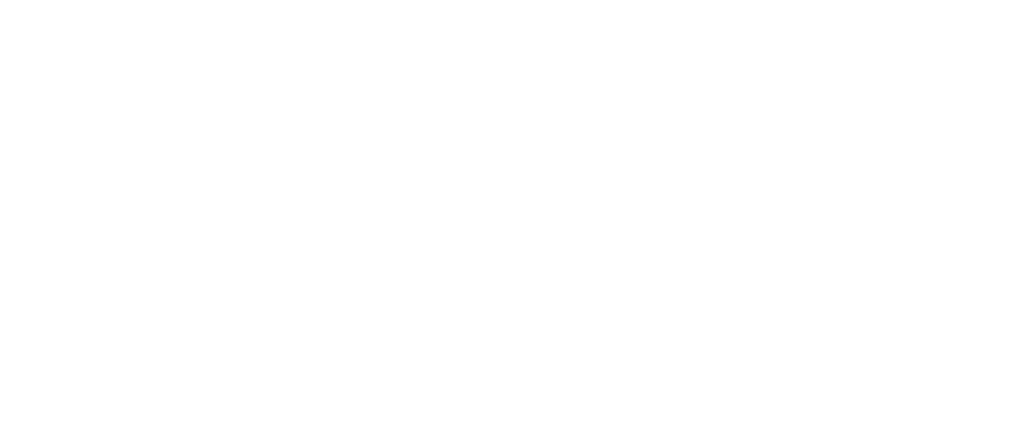
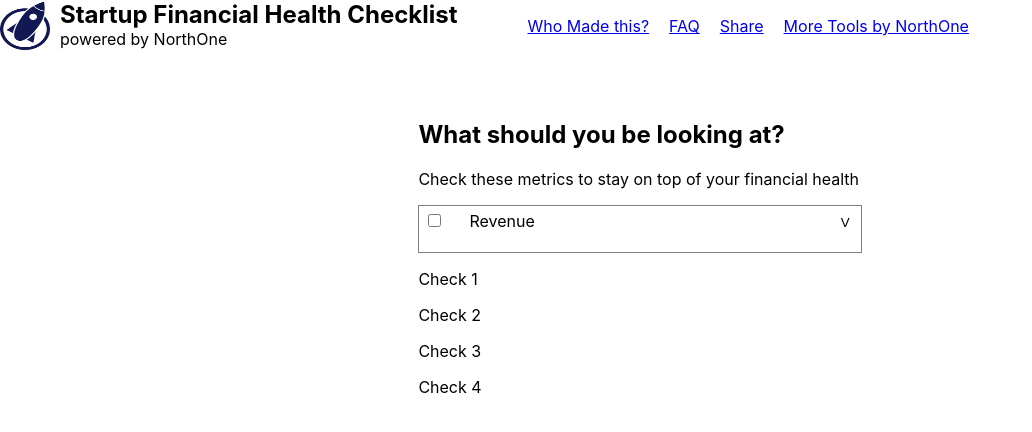
Before and after one commit to ChengCalvin/webpagedesign, a React (Create React App) app in the folder webpagedesign/: page / in a window 1280 px wide. Shown: the top 432 px of the page, without its empty margins (0-1032 px from the left). Built offline with nearby package versions, Linux system fonts and the light colour scheme.

Commit message:
Add toolbar with logo, add metric menu with dropdown menu and checkbox

```diff
--- a/webpagedesign/src/App.css
+++ /dev/null
@@ -1,38 +0,0 @@
-.App {
-  text-align: center;
-}
-
-.App-logo {
-  height: 40vmin;
-  pointer-events: none;
-}
-
-@media (prefers-reduced-motion: no-preference) {
-  .App-logo {
-    animation: App-logo-spin infinite 20s linear;
-  }
-}
-
-.App-header {
-  background-color: #282c34;
-  min-height: 100vh;
-  display: flex;
-  flex-direction: column;
-  align-items: center;
-  justify-content: center;
-  font-size: calc(10px + 2vmin);
-  color: white;
-}
-
-.App-link {
-  color: #61dafb;
-}
-
-@keyframes App-logo-spin {
-  from {
-    transform: rotate(0deg);
-  }
-  to {
-    transform: rotate(360deg);
-  }
-}
--- a/webpagedesign/src/App.js
+++ b/webpagedesign/src/App.js
@@ -1,9 +1,23 @@
 import React from "react";
 
-import "./App.css";
+import Toolbar from "./components/Toolbar/Toolbar";
+import MetricBox from "./components/MetricBox/MetricBox";
 
 function App() {
-  return <div className="App"></div>;
+  return (
+    <div className="App">
+      <Toolbar />
+      <main
+        style={{
+          marginTop: "100px",
+          display: "flex",
+          justifyContent: "center",
+        }}
+      >
+        <MetricBox />
+      </main>
+    </div>
+  );
 }
 
 export default App;
--- /dev/null
+++ b/webpagedesign/src/components/ItemList/ItemList.js
@@ -0,0 +1,7 @@
+import React from "react";
+
+export default (props) => (
+  <li>
+    <a href="/">{props.children}</a>
+  </li>
+);
--- /dev/null
+++ b/webpagedesign/src/components/Logo/Logo.js
@@ -0,0 +1,15 @@
+import React from "react";
+
+import Icon from "../../images/icon.png";
+
+export default () => (
+  <div>
+    <a href="/">
+      <img
+        style={{ height: "50px", width: "50px" }}
+        src={Icon}
+        alt="icon"
+      ></img>
+    </a>
+  </div>
+);
--- /dev/null
+++ b/webpagedesign/src/components/MetricBox/MetricBox.js
@@ -0,0 +1,19 @@
+import React from "react";
+
+import MetricCheckBox from "../MetricCheckBox/MetricCheckBox";
+
+export default () => (
+  <div className="MetricBox">
+    <div className="MetricBox__title">
+      <h2>What should you be looking at?</h2>
+      <p>Check these metrics to stay on top of your financial health</p>
+    </div>
+    <div>
+      <MetricCheckBox />
+      <p>Check 1</p>
+      <p>Check 2</p>
+      <p>Check 3</p>
+      <p>Check 4</p>
+    </div>
+  </div>
+);
--- /dev/null
+++ b/webpagedesign/src/components/MetricCheckBox/MetricCheckBox.css
@@ -0,0 +1,15 @@
+.Box__Item {
+  border: 1px solid gray;
+  padding: 5px;
+}
+
+.Dropdown__Item {
+  border: none;
+  background-color: white;
+  cursor: pointer;
+}
+
+.Label__Styling {
+  padding-right: 300px;
+  padding-left: 25px;
+}
--- /dev/null
+++ b/webpagedesign/src/components/MetricCheckBox/MetricCheckBox.js
@@ -0,0 +1,17 @@
+import React, { useState } from "react";
+
+import "./MetricCheckBox.css";
+
+export default (props) => {
+  const [open, setOpen] = useState(false);
+  return (
+    <div className="Box__Item">
+      <input type="checkbox" id="mycheck" />
+      <label className="Label__Styling">Revenue</label>
+      <button className="Dropdown__Item" onClick={() => setOpen(!open)}>
+        V
+      </button>
+      {open ? <p>drop down</p> : <p></p>}
+    </div>
+  );
+};
--- /dev/null
+++ b/webpagedesign/src/components/Toolbar/Toolbar.css
@@ -0,0 +1,29 @@
+.Toolbar {
+  top: 0;
+  left: 0;
+  position: fixed;
+  width: 100%;
+  height: 56px;
+}
+.Toolbar__nav {
+  display: flex;
+}
+
+.Toolbar__logo {
+  display: flex;
+}
+.Toolbar__logo__title h1 {
+  margin: 0px 10px;
+}
+.Toolbar__logo__title p {
+  margin: 0px 10px;
+}
+
+.Toolbar__navigation-items ul {
+  display: flex;
+}
+
+.Toolbar__navigation-items ul li {
+  list-style-type: none;
+  margin-left: 20px;
+}
--- /dev/null
+++ b/webpagedesign/src/components/Toolbar/Toolbar.js
@@ -0,0 +1,29 @@
+import React from "react";
+
+import "./Toolbar.css";
+import Logo from "../Logo/Logo";
+import ItemList from "../ItemList/ItemList";
+
+const Toolbar = (props) => (
+  <header className="Toolbar">
+    <nav className="Toolbar__nav">
+      <div className="Toolbar__logo">
+        <Logo />
+        <div className="Toolbar__logo__title">
+          <h1>Startup Financial Health Checklist</h1>
+          <p>powered by NorthOne</p>
+        </div>
+      </div>
+      <div className="Toolbar__navigation-items">
+        <ul>
+          <ItemList>Who Made this?</ItemList>
+          <ItemList>FAQ</ItemList>
+          <ItemList>Share</ItemList>
+          <ItemList>More Tools by NorthOne</ItemList>
+        </ul>
+      </div>
+    </nav>
+  </header>
+);
+
+export default Toolbar;
```
Also changed, not shown: webpagedesign/src/images/icon.png (added).
